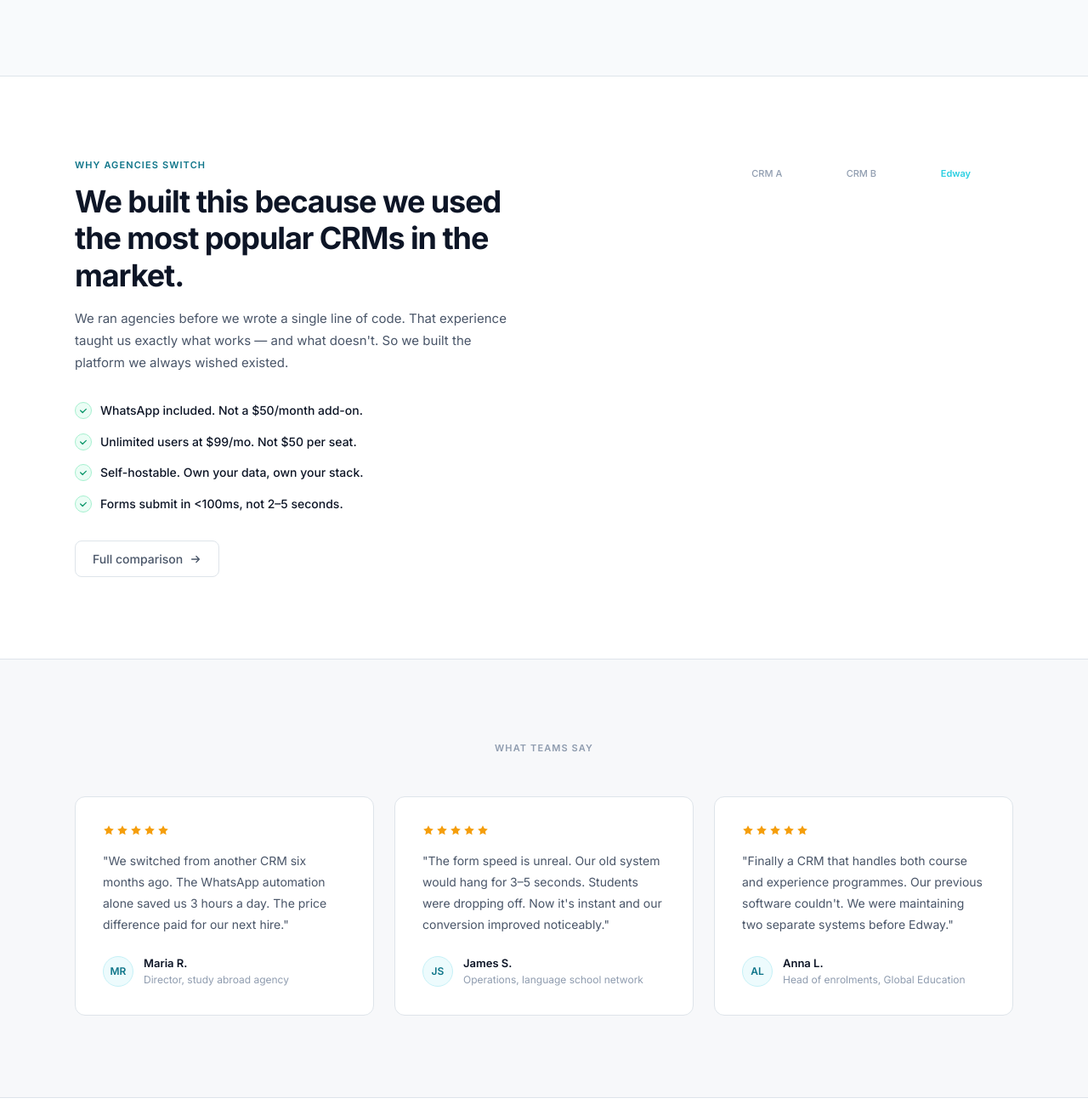
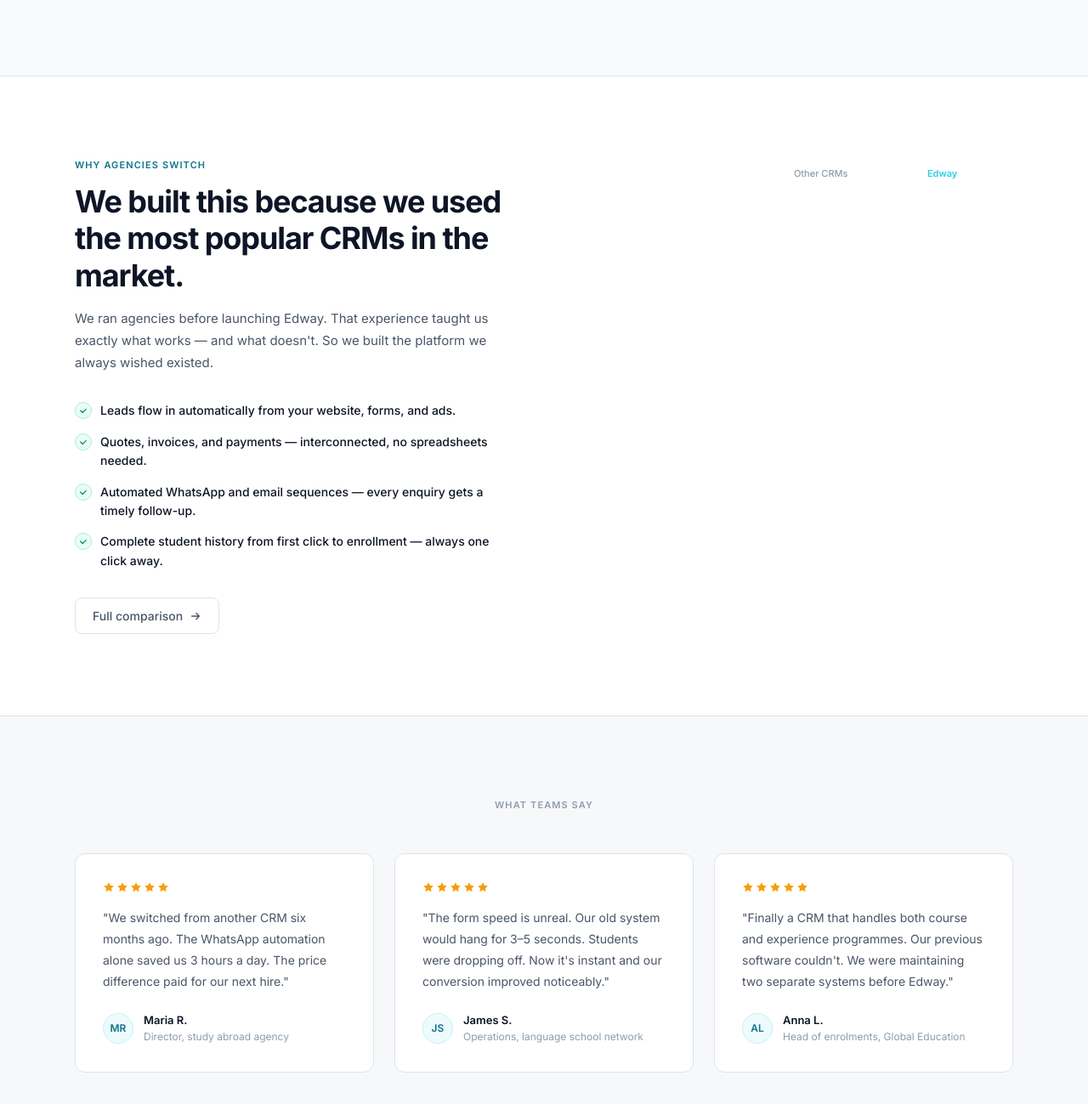
Before and after one commit to hernansaa/edway-web, a Django app: template src/apps/marketing/templates/marketing/home.html in a window 1280 px wide. Shown: the part 5201-6500 px from the top of the page at 85% size. Run offline with Django 5.2, Linux system fonts and the light colour scheme; the template is opened without the code that fills it, so the values that code supplies are empty; style sheets or scripts are compiled from the project's sources.

Commit message:
Remove competitor names from comparisons, add yearly 50% discount pricing

```diff
--- a/src/apps/marketing/templates/marketing/home.html
+++ b/src/apps/marketing/templates/marketing/home.html
@@ -432,7 +432,7 @@
                     We built this because we used the most popular CRMs in the market.
                 </h2>
                 <p style="font-size:15px;color:var(--text-body);line-height:1.75;margin-bottom:32px;">
-                    We ran agencies before we wrote a single line of code. That experience taught us exactly what works — and what doesn't. So we built the platform we always wished existed.
+                    We ran agencies before launching Edway. That experience taught us exactly what works — and what doesn't. So we built the platform we always wished existed.
                 </p>
 
                 <div style="display:flex;flex-direction:column;gap:14px;margin-bottom:32px;">
@@ -440,25 +440,25 @@
                         <div style="width:20px;height:20px;border-radius:50%;background:var(--green-light);border:1px solid var(--green-border);display:flex;align-items:center;justify-content:center;flex-shrink:0;margin-top:1px;">
                             <svg width="10" height="10" viewBox="0 0 12 12" fill="none"><path d="M2 6l3 3 5-5" stroke="var(--green)" stroke-width="1.5" stroke-linecap="round" stroke-linejoin="round"/></svg>
                         </div>
-                        <span style="font-size:14px;color:var(--text-heading);font-weight:500;">WhatsApp included. Not a $50/month add-on.</span>
+                        <span style="font-size:14px;color:var(--text-heading);font-weight:500;">Leads flow in automatically from your website, forms, and ads.</span>
                     </div>
                     <div class="check-item">
                         <div style="width:20px;height:20px;border-radius:50%;background:var(--green-light);border:1px solid var(--green-border);display:flex;align-items:center;justify-content:center;flex-shrink:0;margin-top:1px;">
                             <svg width="10" height="10" viewBox="0 0 12 12" fill="none"><path d="M2 6l3 3 5-5" stroke="var(--green)" stroke-width="1.5" stroke-linecap="round" stroke-linejoin="round"/></svg>
                         </div>
-                        <span style="font-size:14px;color:var(--text-heading);font-weight:500;">Unlimited users at $99/mo. Not $50 per seat.</span>
+                        <span style="font-size:14px;color:var(--text-heading);font-weight:500;">Quotes, invoices, and payments — interconnected, no spreadsheets needed.</span>
                     </div>
                     <div class="check-item">
                         <div style="width:20px;height:20px;border-radius:50%;background:var(--green-light);border:1px solid var(--green-border);display:flex;align-items:center;justify-content:center;flex-shrink:0;margin-top:1px;">
                             <svg width="10" height="10" viewBox="0 0 12 12" fill="none"><path d="M2 6l3 3 5-5" stroke="var(--green)" stroke-width="1.5" stroke-linecap="round" stroke-linejoin="round"/></svg>
                         </div>
-                        <span style="font-size:14px;color:var(--text-heading);font-weight:500;">Self-hostable. Own your data, own your stack.</span>
+                        <span style="font-size:14px;color:var(--text-heading);font-weight:500;">Automated WhatsApp and email sequences — every enquiry gets a timely follow-up.</span>
                     </div>
                     <div class="check-item">
                         <div style="width:20px;height:20px;border-radius:50%;background:var(--green-light);border:1px solid var(--green-border);display:flex;align-items:center;justify-content:center;flex-shrink:0;margin-top:1px;">
                             <svg width="10" height="10" viewBox="0 0 12 12" fill="none"><path d="M2 6l3 3 5-5" stroke="var(--green)" stroke-width="1.5" stroke-linecap="round" stroke-linejoin="round"/></svg>
                         </div>
-                        <span style="font-size:14px;color:var(--text-heading);font-weight:500;">Forms submit in &lt;100ms, not 2–5 seconds.</span>
+                        <span style="font-size:14px;color:var(--text-heading);font-weight:500;">Complete student history from first click to enrollment — always one click away.</span>
                     </div>
                 </div>
 
@@ -471,18 +471,16 @@
             <!-- Quick comparison table -->
             <div class="r-compare-table" style="overflow-x:auto;">
             <div class="r-compare-inner" style="display:flex;flex-direction:column;gap:8px;">
-                <div style="display:grid;grid-template-columns:1.5fr 1fr 1fr 1fr;gap:8px;padding:10px 16px;">
+                <div style="display:grid;grid-template-columns:1.5fr 1fr 1fr;gap:8px;padding:10px 16px;">
                     <span style="font-size:11px;color:var(--text-muted);font-weight:500;"></span>
-                    <span style="font-size:11px;color:var(--text-muted);font-weight:500;text-align:center;">CRM A</span>
-                    <span style="font-size:11px;color:var(--text-muted);font-weight:500;text-align:center;">CRM B</span>
+                    <span style="font-size:11px;color:var(--text-muted);font-weight:500;text-align:center;">Other CRMs</span>
                     <span style="font-size:11px;color:var(--blue);font-weight:600;text-align:center;">Edway</span>
                 </div>
                 {% for row in comparison_rows %}
-                <div style="display:grid;grid-template-columns:1.5fr 1fr 1fr 1fr;gap:8px;padding:12px 16px;border-radius:8px;background:var(--bg-subtle);border:1px solid var(--border);align-items:center;">
+                <div style="display:grid;grid-template-columns:1.5fr 1fr 1fr;gap:8px;padding:12px 16px;border-radius:8px;background:var(--bg-subtle);border:1px solid var(--border);align-items:center;">
                     <span style="font-size:13px;color:var(--text-body);">{{ row.label }}</span>
-                    <span style="font-size:12px;color:var(--text-muted);text-align:center;">&mdash;</span>
-                    <span style="font-size:12px;color:var(--text-muted);text-align:center;">&mdash;</span>
-                    <span style="font-size:12px;text-align:center;{% if row.highlight %}color:var(--green);font-weight:600;{% else %}color:var(--text-body);{% endif %}">{{ row.edway }}</span>
+                    <span style="font-size:12px;color:var(--text-muted);text-align:center;">{% if row.label == "Yearly plan" %}&mdash;{% else %}&mdash;{% endif %}</span>
+                    <span style="font-size:12px;text-align:center;{% if row.highlight %}color:var(--green);font-weight:600;{% else %}color:var(--text-body);{% endif %}">{{ row.value }}</span>
                 </div>
                 {% endfor %}
             </div>
```
Also changed, not shown: src/apps/marketing/templates/marketing/comparison.html (+5 -5 lines), src/apps/marketing/views.py (+11 -18 lines).
